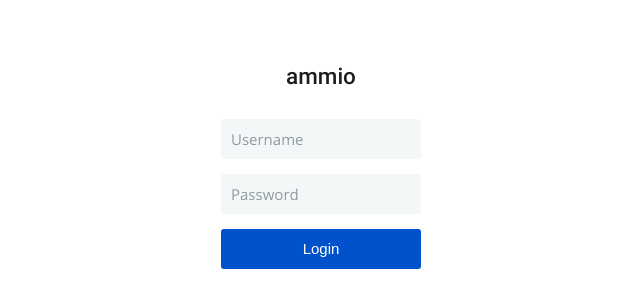
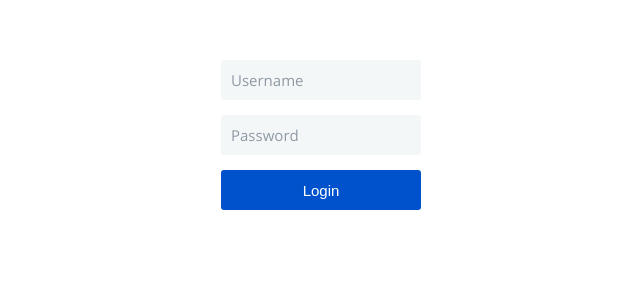
Before and after one commit to ammio/server, a Vue app in the folder client/: page /login in a window 1280 px wide. Shown: the top 308 px of the page, without its empty margins (319-959 px from the left). Built offline with nearby package versions, Linux system fonts and the light colour scheme.

Commit message:
move login form and logic to component

```diff
--- a/client/src/views/login.vue
+++ b/client/src/components/SignInForm.vue
@@ -1,31 +1,23 @@
 <template>
-  <div class="login">
-    <ammio-message v-if="message" :message="message" @close="closeMessage"/>
-    <h2>ammio</h2>
   <form @submit.prevent="onSubmit">
     <base-input type="text" placeholder="Username" v-model="username"/>
     <base-input type='password' placeholder="Password" v-model="password"/>
     <base-button @click="submit" :loading="loading">Login</base-button>
   </form>
-  </div>
 </template>
 
 <script>
 /* IMPORT MODULES */
-import { login } from '../modules/authentication'
+import { login } from '../api/authentication'
 
 /* IMPORT VUE MODULES */
 import { ref } from 'vue'
 import { useRouter } from 'vue-router'
 
 /* IMPORT COMPONENTS */
-import ammioMessage from '../components/partials/message'
 
 export default {
-  name: 'login-view',
-  components: {
-    ammioMessage
-  },
+  name: 'sign-in-form',
   setup () {
     const router = useRouter()
 
@@ -65,12 +57,6 @@ export default {
 </script>
 
 <style lang="sass" scoped>
-.login
-  display: grid
-  grid-row-gap: 25px
-  justify-content: center
-  h2
-    text-align: center
 form
   display: grid
   grid-row-gap: 15px
--- a/client/src/router/index.js
+++ b/client/src/router/index.js
@@ -1,6 +1,6 @@
 import { createRouter, createWebHistory } from 'vue-router'
 import dashboard from '../views/dashboard'
-import login from '../views/login'
+import Login from '../views/Login'
 import home from '../views/home'
 import { token } from '../api/authentication'
 
@@ -16,7 +16,7 @@ const routes = [
   {
     path: '/login',
     name: 'login',
-    component: login,
+    component: Login,
     meta: {
       private: false
     }
--- /dev/null
+++ b/client/src/views/Login.vue
@@ -0,0 +1,25 @@
+<template>
+<div class="login-view">
+  <sign-in-form />
+</div>
+</template>
+
+<script>
+/* IMPORT COMPONENTS */
+import SignInForm from '../components/SignInForm'
+
+export default {
+  name: 'login-view',
+  components: {
+    SignInForm
+  }
+}
+</script>
+
+<style lang="sass" scoped>
+.login-page
+  height: 100%
+  display: grid
+  grid-row-gap: 25px
+  justify-content: center
+</style>
```
Lines whose indentation alone changed are shown as unchanged.
